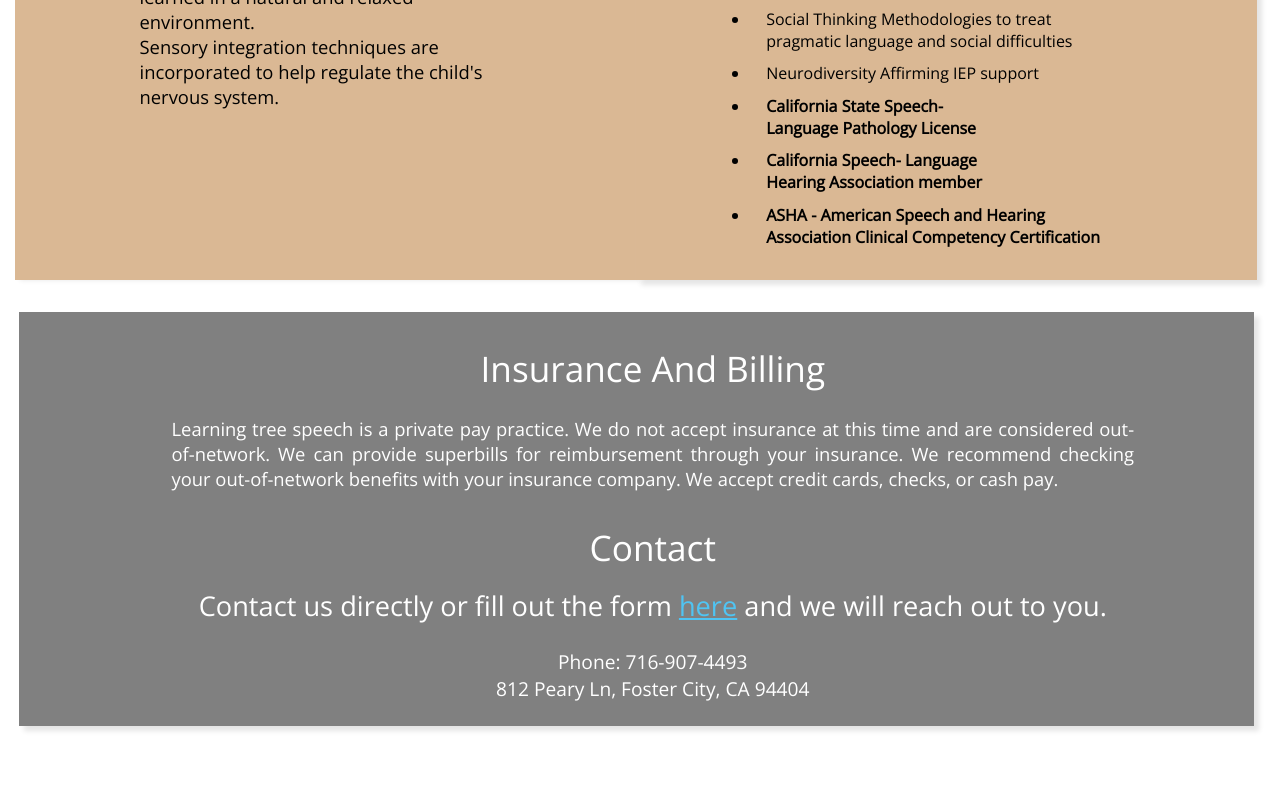
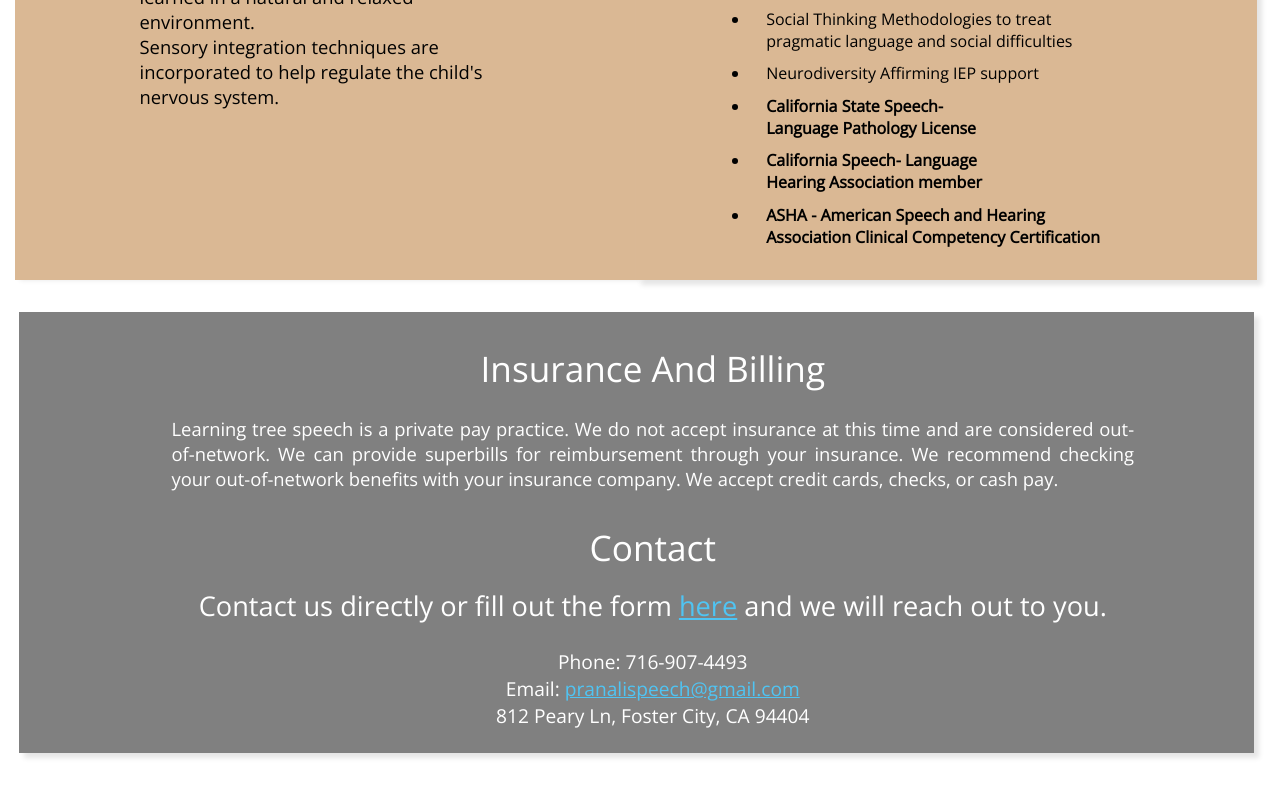
Before and after one commit to pranalispeech/pranalispeech.github.io, a plain HTML site: page index.html in a window 1280 px wide. Shown: the part 3136-3929 px from the top of the page. Before the commit the page ends 3902 px from the top, so only its background shows below. Drawn offline with nearby package versions, Linux system fonts and the light colour scheme.

Commit message:
Added email

```diff
--- a/index.html
+++ b/index.html
@@ -202,7 +202,9 @@
                 href="https://docs.google.com/forms/d/e/1FAIpQLSfnQmbI8qMpEDASBqC_sUr4CEx1NniUzRe71WRyIW7_Ce3m6g/viewform?usp=sf_link"
                 target="_blank">here</a> and we will reach out to you.
         </div>
-        <div class="contactTitle3White">Phone: 716-907-4493 <br />
+        <div class="contactTitle3White">
+            Phone: 716-907-4493 <br />
+            Email: <a class="link" href="mailto:pranalispeech@gmail.com">pranalispeech@gmail.com</a> <br />
             812 Peary Ln, Foster City, CA 94404
         </div>
     </div>
```
